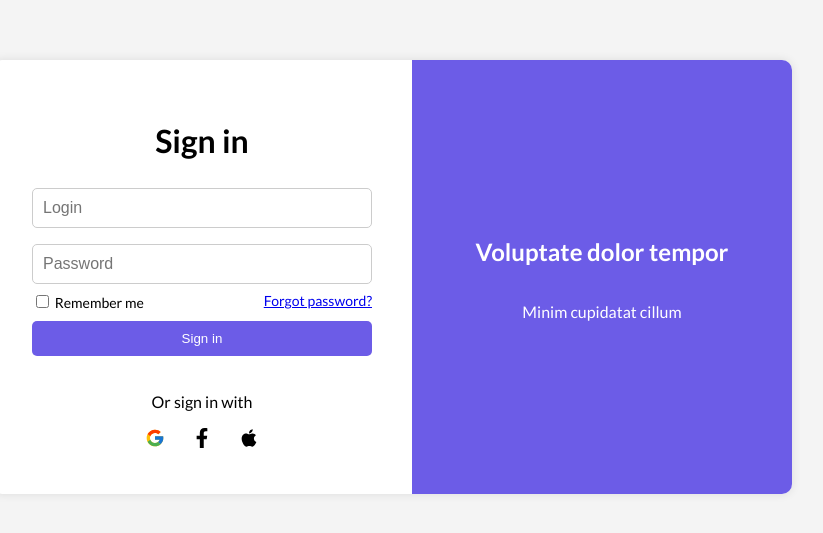
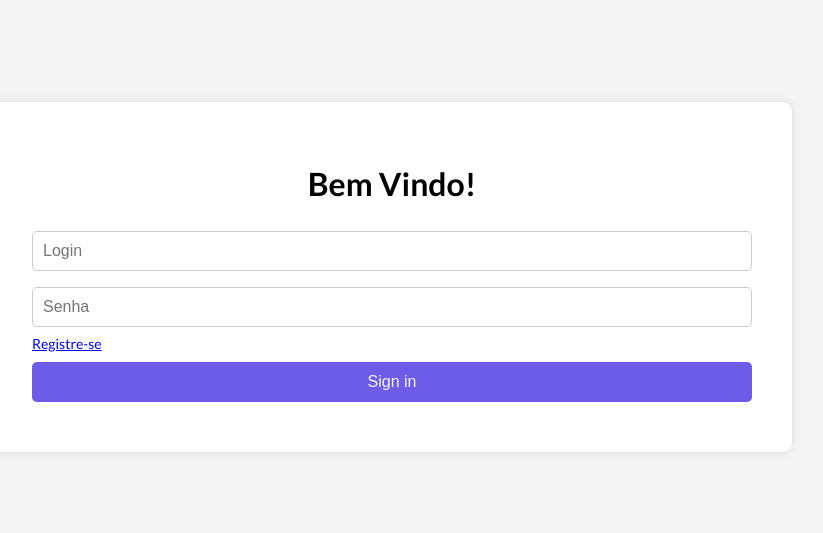
Before and after one commit to projectCompetition/toAnunciando, a React (Vite) app in the folder project/frontend/: page /login in a window 1280 px wide. Shown: the part 123-656 px from the top of the page, without its empty margins (248-1071 px from the left). Built offline with nearby package versions, Linux system fonts and the light colour scheme.

Commit message:
Ajustado título das páginas; Adicionado validação do CPF e CNPJ; Implementado para trazer o Brasil com pais padrão.

```diff
--- a/project/frontend/package.json
+++ b/project/frontend/package.json
@@ -10,6 +10,7 @@
     "preview": "vite preview"
   },
   "dependencies": {
+    "cpf-cnpj-validator": "^1.0.3",
     "frontend": "file:",
     "react": "^19.0.0",
     "react-dom": "^19.0.0",
--- a/project/frontend/src/components/Login.tsx
+++ b/project/frontend/src/components/Login.tsx
@@ -1,10 +1,9 @@
-import React, { useState } from "react";
+import React, { useEffect, useState } from "react";
 import { useNavigate } from "react-router-dom";
 import { useAuth } from "../contexts/AuthContext"; // Importa o contexto de autenticação
 import api from "../api";
-import { FcGoogle } from "react-icons/fc";
-import { FaFacebookF, FaApple } from "react-icons/fa";
 import "../styles/Login.css";
+import "../styles/Default.css";
 
 const Login: React.FC = () => {
   const [login, setLogin] = useState("");
@@ -12,6 +11,11 @@ const Login: React.FC = () => {
   const [error, setError] = useState("");
   const { login: authLogin } = useAuth(); // Usa a função de login do contexto
   const navigate = useNavigate();
+
+  useEffect(() => {
+    document.title = "Login";
+  }, []);
+
 
   const handleLogin = async () => {
     try {
@@ -40,7 +44,7 @@ const Login: React.FC = () => {
       <div className="login-container">
         {/* Left Section */}
         <div className="login-box">
-          <h1>Sign in</h1>
+          <h1>Bem Vindo!</h1>
           {error && <p className="error-message">{error}</p>}
           <input
             type="text"
@@ -52,43 +56,21 @@ const Login: React.FC = () => {
           />
           <input
             type="password"
-            placeholder="Password"
+            placeholder="Senha"
             value={senha}
             onChange={(e) => setSenha(e.target.value)}
             className="input-field"
             onKeyDown={handleKeyPress} // Detecta pressionamento de tecla
           />
           <div className="login-options">
-            <label>
-              <input type="checkbox" /> Remember me
-            </label>
-            <a href="#">Forgot password?</a>
+            <a href="/publico/cadastro">Registre-se</a>
           </div>
-          <button className="login-button" onClick={handleLogin}>
+          <button className="button-width-100" onClick={handleLogin}>
             Sign in
           </button>
-          <div className="social-login">
-            <p>Or sign in with</p>
-            <div className="social-icons">
-              <button className="social-button">
-                <FcGoogle />
-              </button>
-              <button className="social-button">
-                <FaFacebookF />
-              </button>
-              <button className="social-button">
-                <FaApple />
-              </button>
-            </div>
-          </div>
-        </div>
-        {/* Right Section */}
-        <div className="info-box">
-          <h2>Voluptate dolor tempor</h2>
-          <p>Minim cupidatat cillum</p>
         </div>
       </div>
-    </div>
+    </div >
   );
 };
 
--- a/project/frontend/src/publico/Anuncios.tsx
+++ b/project/frontend/src/publico/Anuncios.tsx
@@ -103,6 +103,11 @@ const UnifiedListings: React.FC<UnifiedListingsProps> = ({ type }) => {
       setLoading(false);
     }
   };
+
+
+  useEffect(() => {
+    document.title = "Anúncios";
+  }, []);
 
   useEffect(() => {
     fetchItems();
--- a/project/frontend/src/publico/HomePage.tsx
+++ b/project/frontend/src/publico/HomePage.tsx
@@ -1,4 +1,4 @@
-import React from "react";
+import React, { useEffect } from "react";
 import { useNavigate } from "react-router-dom"; // Importe o useNavigate
 import Topbar from "../components/Topbar";
 import Footer from "../components/Footer";
@@ -6,6 +6,11 @@ import "../styles/HomePage.css";
 
 const HomePage: React.FC = () => {
   const navigate = useNavigate(); // Hook para navegação
+
+
+  useEffect(() => {
+    document.title = "Página Inicial";
+  }, []);
 
   return (
     <div className="homepage-container">
--- a/project/frontend/src/publico/Imoveis.tsx
+++ b/project/frontend/src/publico/Imoveis.tsx
@@ -67,6 +67,10 @@ const Imoveis: React.FC = () => {
 
   useEffect(() => {
     fetchImoveis();
+  }, []);
+
+  useEffect(() => {
+    document.title = "Imóveis";
   }, []);
 
   const handleSearch = () => {
--- a/project/frontend/src/publico/Veiculos.tsx
+++ b/project/frontend/src/publico/Veiculos.tsx
@@ -52,6 +52,11 @@ const Veiculos: React.FC = () => {
 
   useEffect(() => {
     fetchCarros();
+  }, []);
+
+
+  useEffect(() => {
+    document.title = "Veículos";
   }, []);
 
   const handleSearch = () => {
--- /dev/null
+++ b/project/frontend/src/styles/Default.css
@@ -0,0 +1,23 @@
+button {
+  height: 40px;
+  font-size: 16px;
+  color: #f4f4f4;
+  background-color: #6c5ce7;
+  border: none;
+  border-radius: 5px;
+  cursor: pointer;
+  padding: 10px;
+  margin: 10px;
+}
+
+button:hover {
+  background-color: #5a4cb1;
+}
+
+.button-width-auto {
+  width: auto;
+}
+
+.button-width-100 {
+  width: 100%;
+}
--- a/project/frontend/src/styles/Login.css
+++ b/project/frontend/src/styles/Login.css
@@ -50,16 +50,7 @@
 .login-button {
   width: 100%;
   padding: 10px;
-  background-color: #6c5ce7;
-  color: white;
-  border: none;
-  border-radius: 5px;
-  cursor: pointer;
   margin-top: 10px;
-}
-
-.login-button:hover {
-  background-color: #5a4cb1;
 }
 
 .social-login {
```
Also changed, not shown: project/frontend/src/components/Cadastro.tsx (+100 -18 lines), 1 other file (tests, documents, lock files or other folders).
